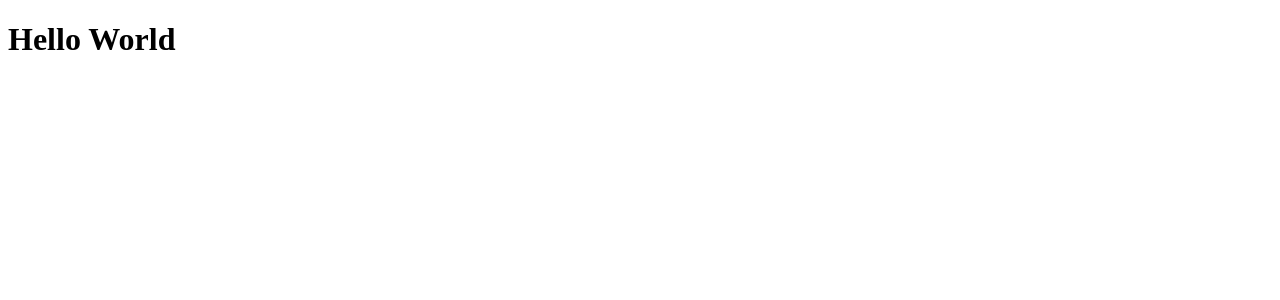
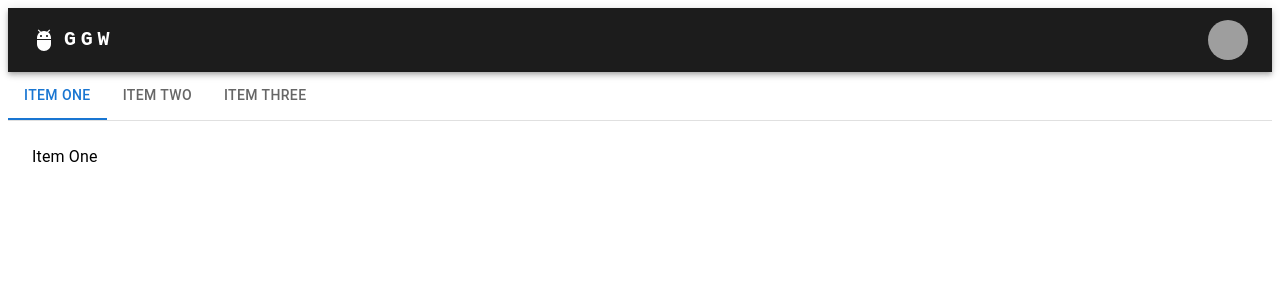
Before and after one commit to romanortynskyi/fe-hack, a React (Vite) app: page / in a window 1280 px wide. Shown: the top 300 px of the page. Built offline with nearby package versions, Linux system fonts and the light colour scheme; grey boxes are pictures that could not be loaded.

Commit message:
Navbar + sliders

```diff
--- a/package.json
+++ b/package.json
@@ -5,7 +5,7 @@
   "type": "module",
   "scripts": {
     "start": "vite --open",
-    "dev":"vite",
+    "dev": "vite",
     "build": "vite build",
     "format": "prettier --write \"src/**/*.ts\"",
     "lint": "eslint src --ext ts,tsx --report-unused-disable-directives --max-warnings 0",
@@ -14,7 +14,8 @@
   "dependencies": {
     "@emotion/react": "^11.11.0",
     "@emotion/styled": "^11.11.0",
-    "@mui/material": "^5.12.3",
+    "@mui/icons-material": "^5.11.16",
+    "@mui/material": "^5.13.0",
     "@reduxjs/toolkit": "^1.9.5",
     "eslint-config-airbnb-typescript": "^17.0.0",
     "react": "^18.2.0",
@@ -40,6 +41,7 @@
     "eslint-plugin-react-hooks": "^4.6.0",
     "eslint-plugin-react-refresh": "^0.3.4",
     "prettier": "^2.8.8",
+    "sass": "^1.62.1",
     "typescript": "^5.0.2",
     "vite": "^4.3.2"
   }
--- a/src/App.tsx
+++ b/src/App.tsx
@@ -1,3 +1,13 @@
-const App = () => <h1>Hello World</h1>
+import './app.css'
+import Navbar from "./components/Navbar/Navbar.tsx";
+import HeaderTabs from "./components/HeaderTabs/HeaderTabs.tsx"
+
+
+const App = () =>
+    <>
+        <Navbar/>
+        <HeaderTabs/>
+    </>
+
 
 export default App
--- /dev/null
+++ b/src/components/HeaderTabs/HeaderTabs.tsx
@@ -0,0 +1,67 @@
+import * as React from 'react';
+import Tabs from '@mui/material/Tabs';
+import Tab from '@mui/material/Tab';
+import Typography from '@mui/material/Typography';
+import Box from '@mui/material/Box';
+
+interface TabPanelProps {
+    children?: React.ReactNode;
+    index: number;
+    value: number;
+}
+
+function TabPanel(props: TabPanelProps) {
+    const { children, value, index, ...other } = props;
+
+    return (
+        <div
+            role="tabpanel"
+            hidden={value !== index}
+            id={`simple-tabpanel-${index}`}
+            aria-labelledby={`simple-tab-${index}`}
+            {...other}
+        >
+            {value === index && (
+                <Box sx={{ p: 3 }}>
+                    <Typography>{children}</Typography>
+                </Box>
+            )}
+        </div>
+    );
+}
+
+function a11yProps(index: number) {
+    return {
+        id: `simple-tab-${index}`,
+        'aria-controls': `simple-tabpanel-${index}`,
+    };
+}
+
+export default function BasicTabs() {
+    const [value, setValue] = React.useState(0);
+
+    const handleChange = (event: React.SyntheticEvent, newValue: number) => {
+        setValue(newValue);
+    };
+
+    return (
+        <Box sx={{ width: '100%' }}>
+            <Box sx={{ borderBottom: 1, borderColor: 'divider' }}>
+                <Tabs value={value} onChange={handleChange} aria-label="basic tabs example">
+                    <Tab label="Item One" {...a11yProps(0)} />
+                    <Tab label="Item Two" {...a11yProps(1)} />
+                    <Tab label="Item Three" {...a11yProps(2)} />
+                </Tabs>
+            </Box>
+            <TabPanel value={value} index={0}>
+                Item One
+            </TabPanel>
+            <TabPanel value={value} index={1}>
+                Item Two
+            </TabPanel>
+            <TabPanel value={value} index={2}>
+                Item Three
+            </TabPanel>
+        </Box>
+    );
+}
--- /dev/null
+++ b/src/components/Navbar/Navbar.tsx
@@ -0,0 +1,108 @@
+import * as React from 'react';
+import AppBar from '@mui/material/AppBar';
+import Box from '@mui/material/Box';
+import Toolbar from '@mui/material/Toolbar';
+import IconButton from '@mui/material/IconButton';
+import Typography from '@mui/material/Typography';
+import Menu from '@mui/material/Menu';
+import Container from '@mui/material/Container';
+import Avatar from '@mui/material/Avatar';
+import Tooltip from '@mui/material/Tooltip';
+import MenuItem from '@mui/material/MenuItem';
+import AdbIcon from '@mui/icons-material/Adb';
+
+const settings = ['Profile', 'Logout'];
+
+function Navbar() {
+    const [anchorElUser, setAnchorElUser] = React.useState<null | HTMLElement>(null);
+
+
+    const handleOpenUserMenu = (event: React.MouseEvent<HTMLElement>) => {
+        setAnchorElUser(event.currentTarget);
+    };
+
+
+
+    const handleCloseUserMenu = () => {
+        setAnchorElUser(null);
+    };
+
+    return (
+        <AppBar position="static" style={{background: "#1c1c1c"}}>
+            <Container maxWidth="xl">
+                <Toolbar disableGutters>
+                    <AdbIcon sx={{ display: { xs: 'none', md: 'flex' }, mr: 1 }} />
+                    <Typography
+                        variant="h6"
+                        noWrap
+                        component="a"
+                        href="/"
+                        sx={{
+                            mr: 2,
+                            display: { xs: 'none', md: 'flex' },
+                            fontFamily: 'monospace',
+                            fontWeight: 700,
+                            letterSpacing: '.3rem',
+                            color: 'inherit',
+                            textDecoration: 'none',
+                            flex:'1',
+                        }}
+                    >
+                        GGW
+                    </Typography>
+
+                    <AdbIcon sx={{ display: { xs: 'flex', md: 'none' }, mr: 1 }} />
+                    <Typography
+                        variant="h5"
+                        noWrap
+                        component="a"
+                        href=""
+                        sx={{
+                            mr: 2,
+                            display: { xs: 'flex', md: 'none' },
+                            flexGrow: 1,
+                            fontFamily: 'monospace',
+                            fontWeight: 700,
+                            letterSpacing: '.3rem',
+                            color: 'inherit',
+                            textDecoration: 'none',
+                        }}
+                    >
+                        LOGO
+                    </Typography>
+
+                    <Box sx={{ flexGrow: 0 }}>
+                        <Tooltip title="Open settings">
+                            <IconButton onClick={handleOpenUserMenu} sx={{ p: 0 }}>
+                                <Avatar alt="Remy Sharp" src="/static/images/avatar/2.jpg" />
+                            </IconButton>
+                        </Tooltip>
+                        <Menu
+                            sx={{ mt: '45px' }}
+                            id="menu-appbar"
+                            anchorEl={anchorElUser}
+                            anchorOrigin={{
+                                vertical: 'top',
+                                horizontal: 'right',
+                            }}
+                            keepMounted
+                            transformOrigin={{
+                                vertical: 'top',
+                                horizontal: 'right',
+                            }}
+                            open={Boolean(anchorElUser)}
+                            onClose={handleCloseUserMenu}
+                        >
+                            {settings.map((setting) => (
+                                <MenuItem key={setting} onClick={handleCloseUserMenu}>
+                                    <Typography textAlign="center">{setting}</Typography>
+                                </MenuItem>
+                            ))}
+                        </Menu>
+                    </Box>
+                </Toolbar>
+            </Container>
+        </AppBar>
+    );
+}
+export default Navbar;
--- a/tsconfig.json
+++ b/tsconfig.json
@@ -4,6 +4,7 @@
     "lib": ["DOM", "DOM.Iterable", "ESNext"],
     "module": "ESNext",
     "skipLibCheck": true,
+    "noUnusedLocals": false,
 
     /* Bundler mode */
     "moduleResolution": "bundler",
```
Also changed, not shown: src/components/Navbar/navbar.scss (added, +20 -0 lines), .eslintrc.cjs, src/app.css (added), src/pages/Home.tsx (added), 1 other file (tests, documents, lock files or other folders).
